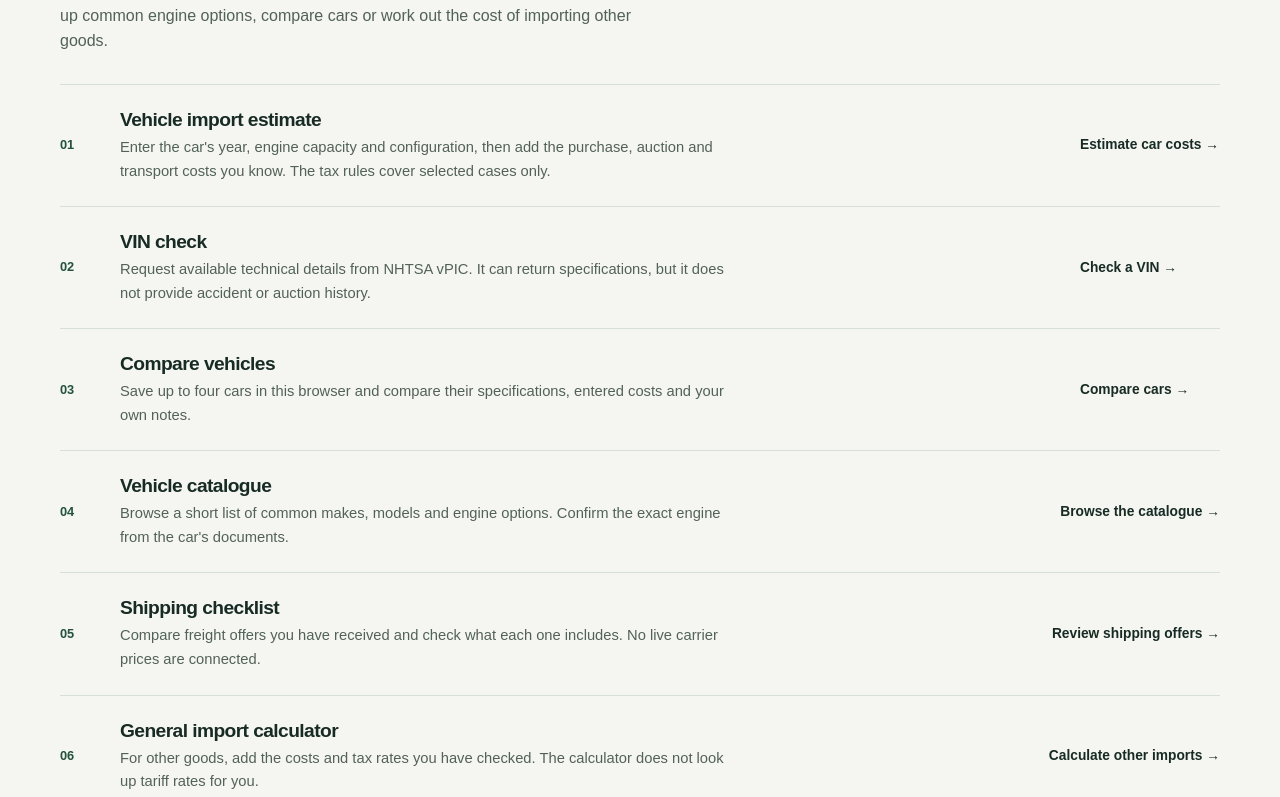
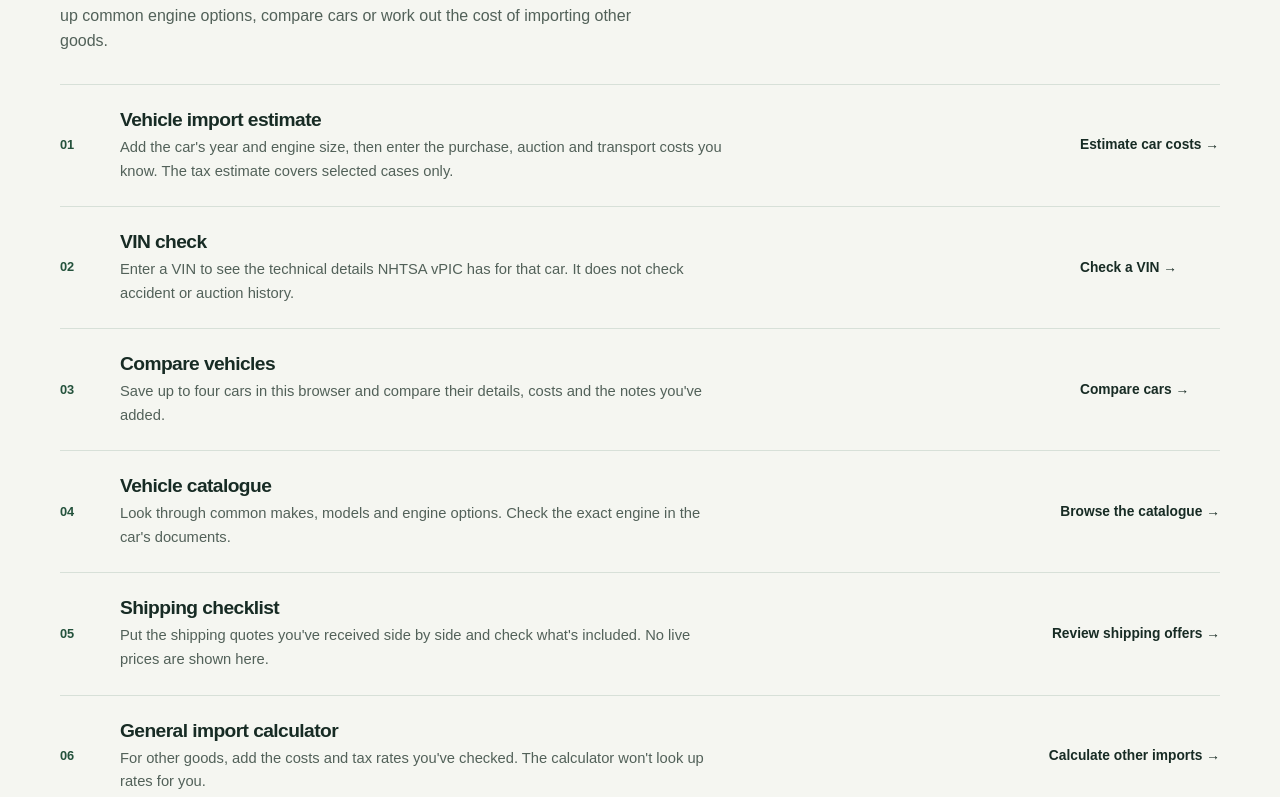
Before and after one commit to GIORGIO2032Q4E/portavero, a Next.js app: page / in a window 1280 px wide. Shown: the part 1083-1880 px from the top of the page. Built offline with nearby package versions, Linux system fonts and the light colour scheme; no server answers.

Commit message:
Polish visitor-facing text in page.tsx

```diff
--- a/src/app/page.tsx
+++ b/src/app/page.tsx
@@ -4,42 +4,42 @@ const tools = [
   {
     number: "01",
     title: "Vehicle import estimate",
-    description: "Enter the car's year, engine capacity and configuration, then add the purchase, auction and transport costs you know. The tax rules cover selected cases only.",
+    description: "Add the car's year and engine size, then enter the purchase, auction and transport costs you know. The tax estimate covers selected cases only.",
     href: "/vehicle-import",
     link: "Estimate car costs"
   },
   {
     number: "02",
     title: "VIN check",
-    description: "Request available technical details from NHTSA vPIC. It can return specifications, but it does not provide accident or auction history.",
+    description: "Enter a VIN to see the technical details NHTSA vPIC has for that car. It does not check accident or auction history.",
     href: "/vin-check",
     link: "Check a VIN"
   },
   {
     number: "03",
     title: "Compare vehicles",
-    description: "Save up to four cars in this browser and compare their specifications, entered costs and your own notes.",
+    description: "Save up to four cars in this browser and compare their details, costs and the notes you've added.",
     href: "/compare",
     link: "Compare cars"
   },
   {
     number: "04",
     title: "Vehicle catalogue",
-    description: "Browse a short list of common makes, models and engine options. Confirm the exact engine from the car's documents.",
+    description: "Look through common makes, models and engine options. Check the exact engine in the car's documents.",
     href: "/vehicles",
     link: "Browse the catalogue"
   },
   {
     number: "05",
     title: "Shipping checklist",
-    description: "Compare freight offers you have received and check what each one includes. No live carrier prices are connected.",
+    description: "Put the shipping quotes you've received side by side and check what's included. No live prices are shown here.",
     href: "/shipping",
     link: "Review shipping offers"
   },
   {
     number: "06",
     title: "General import calculator",
-    description: "For other goods, add the costs and tax rates you have checked. The calculator does not look up tariff rates for you.",
+    description: "For other goods, add the costs and tax rates you've checked. The calculator won't look up rates for you.",
     href: "/calculator",
     link: "Calculate other imports"
   }
@@ -68,7 +68,7 @@ export default function HomePage() {
             <div className="simple-example-row"><span>Car price</span><strong>Enter amount</strong></div>
             <div className="simple-example-row"><span>Auction fees</span><strong>Add if known</strong></div>
             <div className="simple-example-row"><span>Shipping</span><strong>Quote needed</strong></div>
-            <div className="simple-example-row"><span>Customs charges</span><strong>Check with RS</strong></div>
+            <div className="simple-example-row"><span>Customs charges</span><strong>Check with Revenue Service</strong></div>
             <p className="simple-example-foot">Just an example of the costs to enter, not a quote.</p>
           </aside>
         </div>
```
